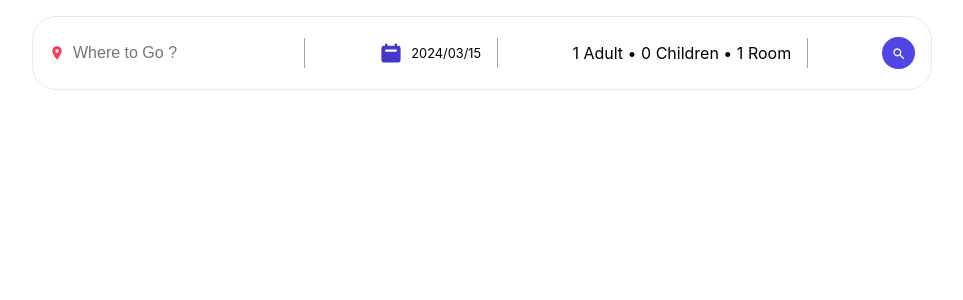
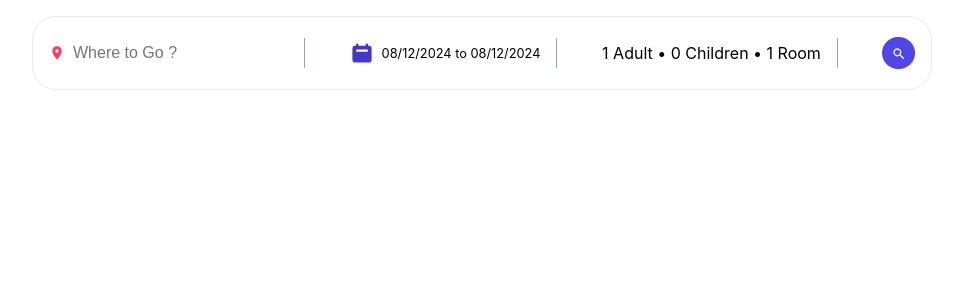
Before and after one commit to MahdiRahmany/Booking-Hotel-App, a React (Vite) app: page / in a window 1280 px wide. Shown: the top 300 px of the page, without its empty margins (158-1121 px from the left). Built offline with nearby package versions, Linux system fonts and the light colour scheme.

Commit message:
date range

```diff
--- a/package.json
+++ b/package.json
@@ -12,11 +12,11 @@
   },
   "dependencies": {
     "axios": "^1.5.0",
-    "date-fns": "^2.30.0",
+    "date-fns": "^3.6.0",
     "json-server": "^0.17.3",
-    "react": "^18.2.0",
+    "react": "^18.3.1",
     "react-country-flag": "^3.1.0",
-    "react-date-range": "^1.4.0",
+    "react-date-range": "^2.0.1",
     "react-dom": "^18.2.0",
     "react-hot-toast": "^2.4.1",
     "react-icons": "^5.2.1",
--- a/src/components/Header/Header.jsx
+++ b/src/components/Header/Header.jsx
@@ -2,6 +2,10 @@ import { MdLocationOn } from "react-icons/md";
 import { HiCalendar, HiMinus, HiPlus, HiSearch } from "react-icons/hi";
 import { useRef, useState } from "react";
 import useOutsideClick from "../../hooks/useOutsideClick";
+import "react-date-range/dist/styles.css";
+import "react-date-range/dist/theme/default.css";
+import { DateRange } from "react-date-range";
+import { format } from "date-fns";
 
 function Header() {
   const [destination, setDestination] = useState("");
@@ -21,6 +25,16 @@ function Header() {
     });
   };
 
+  const [date, setDate] = useState([
+    {
+      startDate: new Date(),
+      endDate: new Date(),
+      key: "selection",
+    },
+  ]);
+
+  const [openDate, setOpenDate] = useState();
+
   return (
     <div className="header">
       <div className="headerSearch">
@@ -39,7 +53,21 @@ function Header() {
         </div>
         <div className="headerSearchItem">
           <HiCalendar className="headerIcon dateIcon" />
-          <div className="dateDropDown">2024/03/15</div>
+          <div onClick={() => setOpenDate(!openDate)} className="dateDropDown">
+            {`${format(date[0].startDate, "MM/dd/yyyy")} to ${format(
+              date[0].endDate,
+              "MM/dd/yyyy"
+            )}`}
+          </div>
+          {openDate && (
+            <DateRange
+              onChange={(item) => setDate([item.selection])}
+              ranges={date}
+              className="date"
+              minDate={new Date()}
+              moveRangeOnFirstSelection={true}
+            />
+          )}
           <span className="seperator"></span>
         </div>
         <div className="headerSearchItem">
```
Also changed, not shown: 1 other file (tests, documents, lock files or other folders).
